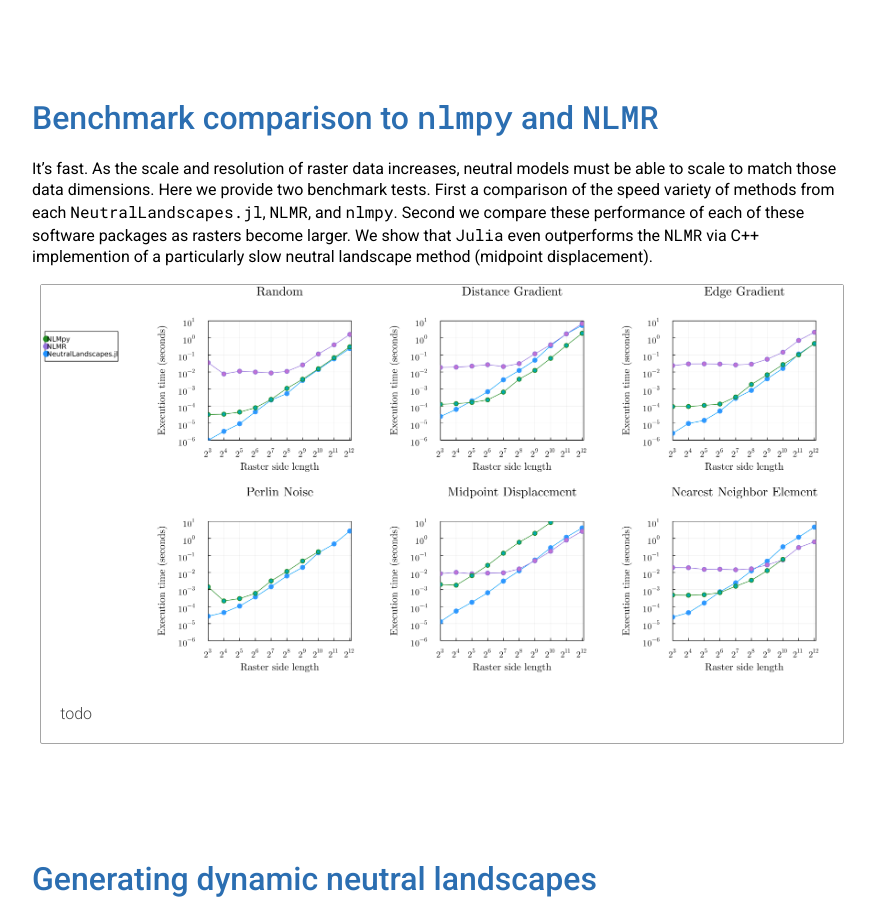
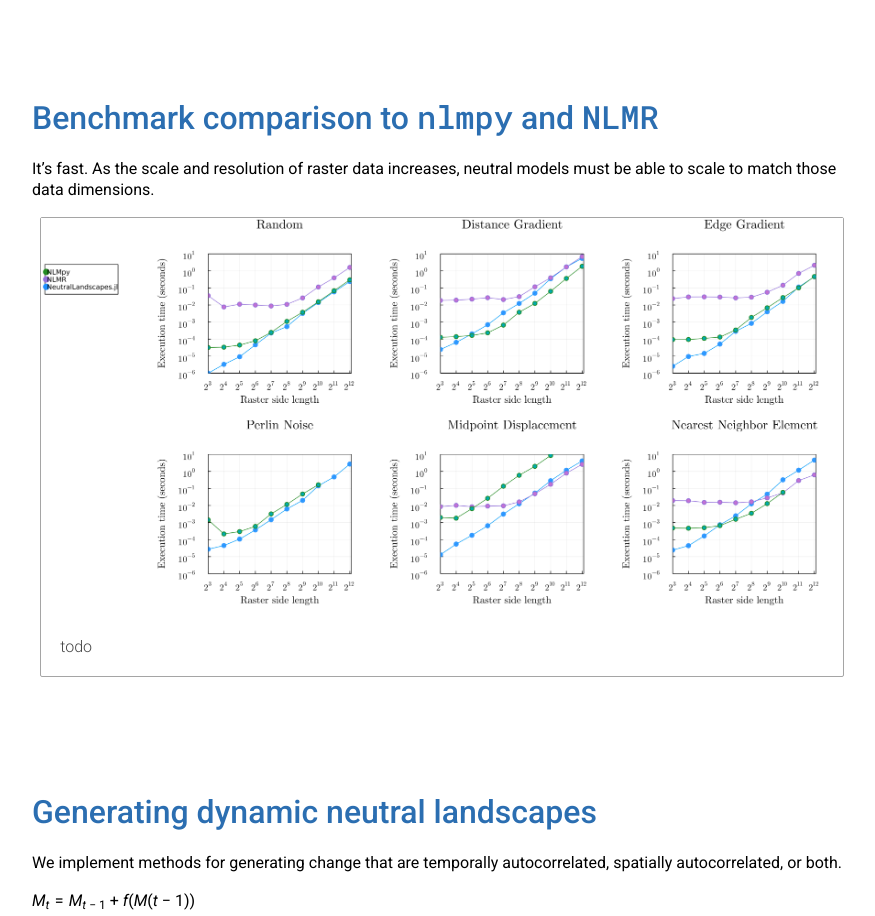
Before and after one commit to gottacatchenall/ms_neutral_landscapes_jl, a plain HTML site: page index.html in a window 1280 px wide. Shown: the part 3052-3968 px from the top of the page, without its empty margins (198-1073 px from the left). Drawn offline with nearby package versions, Linux system fonts and the light colour scheme; a script that the page names is missing.

Commit message:
Deploying to gh-pages from @ gottacatchenall/ms_neutral_landscapes_jl@2b50de832021e47bf438674ffd58123c91cffb27 🚀

```diff
--- a/index.html
+++ b/index.html
@@ -229,7 +229,7 @@
             <img src="./figures/interoperable.png" alt="todo" /><figcaption aria-hidden="true">todo</figcaption>
             </figure>
             <h1 id="benchmark-comparison-to-nlmpy-and-nlmr">Benchmark comparison to <code>nlmpy</code> and <code>NLMR</code></h1>
-            <p>It’s fast. As the scale and resolution of raster data increases, neutral models must be able to scale to match those data dimensions. Here we provide two benchmark tests. First a comparison of the speed variety of methods from each <code>NeutralLandscapes.jl</code>, <code>NLMR</code>, and <code>nlmpy</code>. Second we compare these performance of each of these software packages as rasters become larger. We show that <code>Julia</code> even outperforms the <code>NLMR</code> via C++ implemention of a particularly slow neutral landscape method (midpoint displacement).</p>
+            <p>It’s fast. As the scale and resolution of raster data increases, neutral models must be able to scale to match those data dimensions.</p>
             <figure>
             <img src="./figures/benchmark.png" alt="todo" /><figcaption aria-hidden="true">todo</figcaption>
             </figure>
```
Also changed, not shown: 4 other files.
